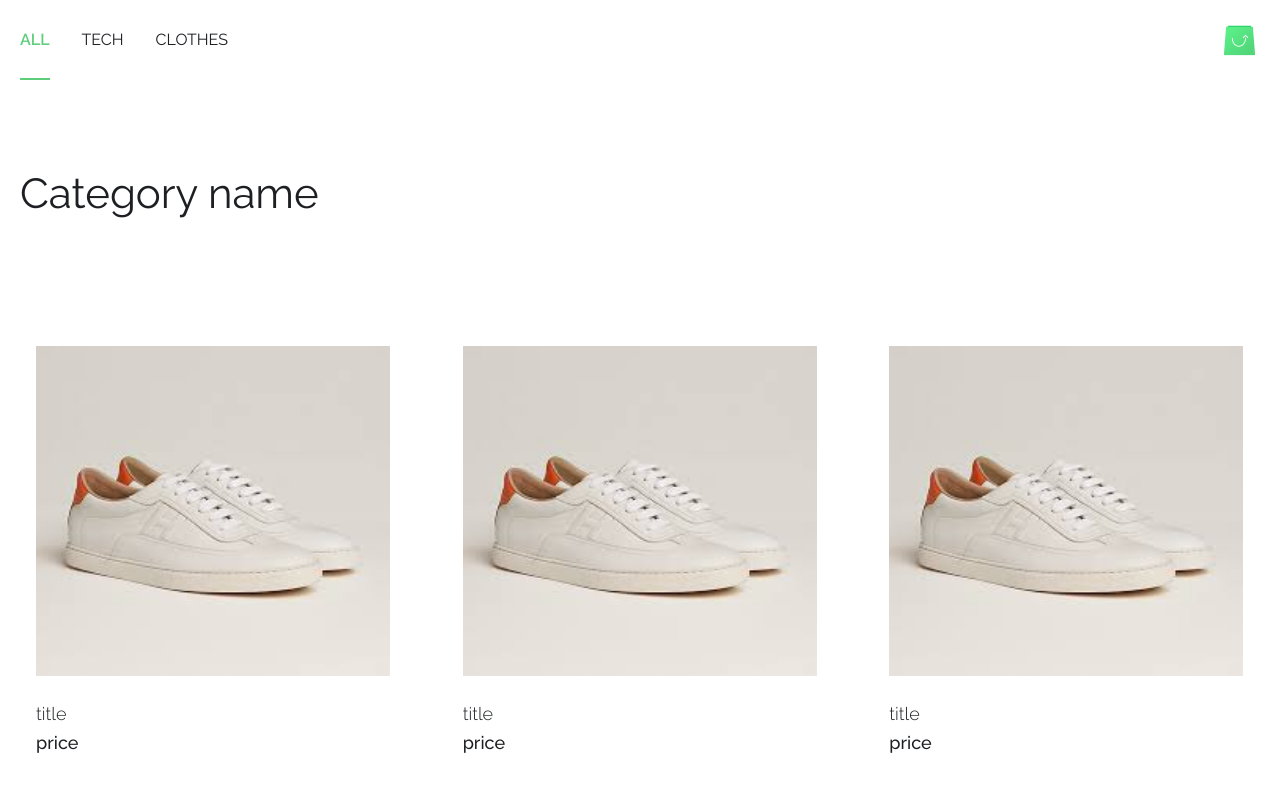
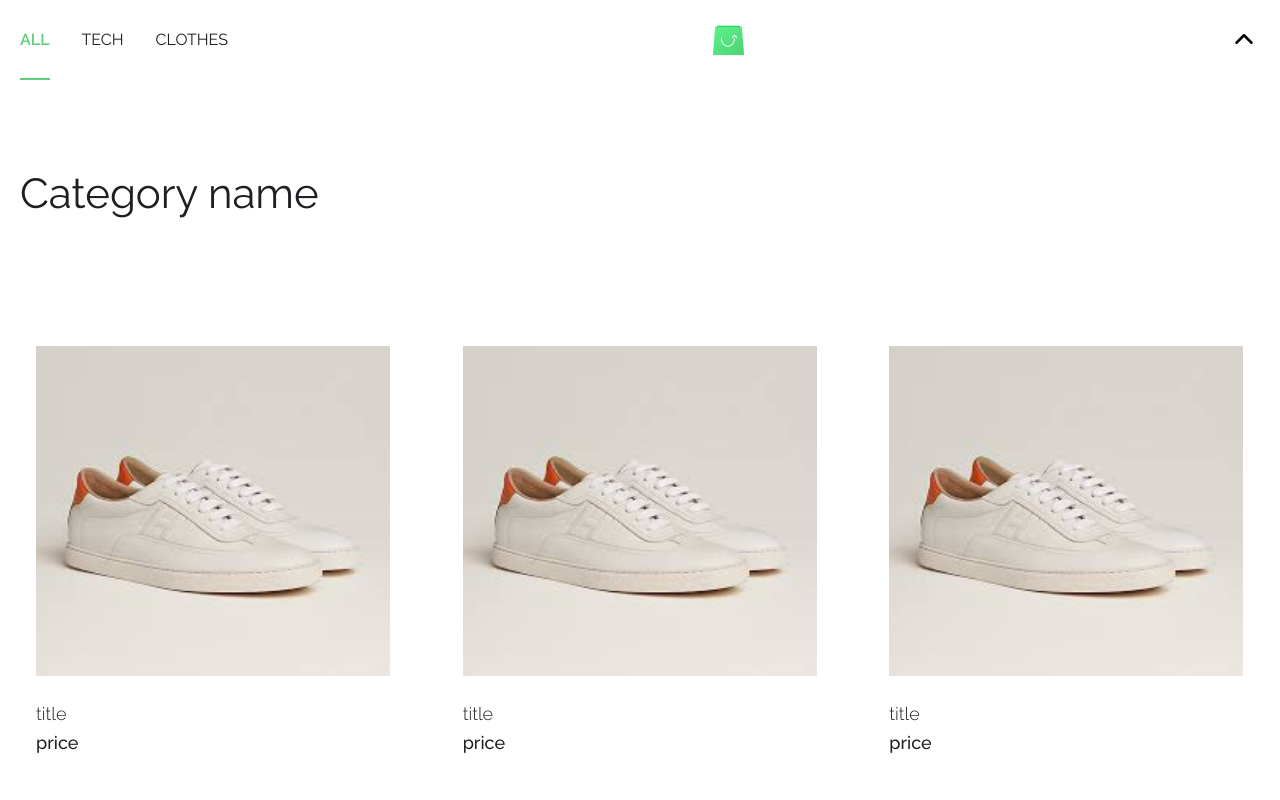
Before and after one commit to ProkoptsovD/prokoptsov-dmytro-entry-react-test-for-scandiweb, a React (Create React App) app: page / in a window 1280 px wide. Shown: the top 800 px of the page. Built offline with nearby package versions, Linux system fonts and the light colour scheme.

Commit message:
add actionbar

```diff
--- a/src/App.js
+++ b/src/App.js
@@ -1,4 +1,6 @@
 import './App.css';
+import Actionbar from './components/Actionbar/Actionbar.jsx';
+import CurrencySwitcher from './components/CurrencySwitcher/CurrencySwitcher.jsx';
 import Header from './components/Header/Header.jsx';
 import Logo from './components/Logo/Logo.jsx';
 import Navbar from './components/Navbar/Navbar.jsx';
@@ -6,6 +8,28 @@ import ProductCardsGrid from './components/ProductCardsGrid/ProductCardsGrid.jsx
 import CategoryPage from './pages/CategoryPage/CategoryPage.jsx';
 
 const cats = [{ name: 'all' }, { name: 'tech' }, { name: 'clothes' }];
+const currency = [
+	{
+		symbol: '$',
+		label: 'USD',
+	},
+	{
+		symbol: '£',
+		label: 'GBP',
+	},
+	{
+		symbol: 'A$',
+		label: 'AUD',
+	},
+	{
+		symbol: '¥',
+		label: 'JPY',
+	},
+	{
+		symbol: '₽',
+		label: 'RUB',
+	},
+];
 
 function App() {
 	return (
@@ -13,6 +37,11 @@ function App() {
 			<Header>
 				<Navbar cats={cats} />
 				<Logo />
+				<Actionbar>
+					<CurrencySwitcher currency={currency} />
+					{/* <CurrencySwitcher currency={currency} />
+					<CurrencySwitcher currency={currency} /> */}
+				</Actionbar>
 			</Header>
 			<main>
 				<CategoryPage>
--- /dev/null
+++ b/src/components/Actionbar/Actionbar.jsx
@@ -0,0 +1,41 @@
+import React from "react";
+import './Actionbar.scss';
+
+class Actionbar extends React.Component {
+    constructor(props) {
+        super(props);
+
+        this.props = props;
+        console.log(this.props);
+    }
+    renderChildren = (child) => {
+        let key = 0;
+
+        return (
+            <li
+                key={key++}
+                className={"action-bar__item"}
+            >
+                {child}
+            </li>
+        )
+    }
+
+    render() {
+        return (
+            <ul className="action-bar">
+                {
+                    this.props.children instanceof Array
+                        ? this.props.children.map(this.renderChildren)
+                        : <li
+                            className="action-bar__item"
+                        >
+                            {this.props.children}
+                        </li>
+                }
+            </ul>
+        )
+    }
+}
+
+export default Actionbar;
--- /dev/null
+++ b/src/components/Actionbar/Actionbar.scss
@@ -0,0 +1,5 @@
+.action-bar {
+    &__item {
+        position: relative;
+    }
+}
--- a/src/components/ButtonSvgOnly/ButtonSvgOnly.jsx
+++ b/src/components/ButtonSvgOnly/ButtonSvgOnly.jsx
@@ -5,6 +5,8 @@ import './ButtonSvgOnly.scss';
 class ButtonSvgOnly extends React.Component {
     constructor(props) {
         super(props);
+
+        this.props = props;
     }
 
     render() {
@@ -15,7 +17,7 @@ class ButtonSvgOnly extends React.Component {
             >
                 <svg>
                     <use
-                        href={icons + '#cart'}
+                        href={icons + `${this.props.icon || '#cart'}`}
                     ></use>
                 </svg>
             </button>
--- a/src/components/CurrencySwitcher/CurrencySwitcher.jsx
+++ b/src/components/CurrencySwitcher/CurrencySwitcher.jsx
@@ -0,0 +1,36 @@
+import React from "react";
+import icons from '../../icons/icons.svg';
+import ButtonSvgOnly from "../ButtonSvgOnly/ButtonSvgOnly";
+import './CurrencySwitcher.scss';
+
+class CurrencySwitcher extends React.Component {
+    constructor(props) {
+        super(props);
+
+        this.props = props;
+    }
+
+    renderCurrency = ({symbol, label}) => {
+        return (
+            <option
+                key={label}
+                value={label}
+                defaultValue={symbol === '$'}
+                className={"currency-switcher__option"}
+            >
+                {symbol}
+            </option>
+        )
+    }
+
+    render() {
+        return (
+                <ButtonSvgOnly
+                    className={"currency-switcher__btn"}
+                    icon={'#chevron'}
+                />
+        )
+    }
+}
+
+export default CurrencySwitcher;
--- a/src/components/Logo/Logo.jsx
+++ b/src/components/Logo/Logo.jsx
@@ -1,11 +1,15 @@
 import React from "react";
 import logo from '../../icons/logo.svg';
+import './Logo.scss';
 
 class Logo extends React.Component {
     render() {
         return (
             <>
-                <img src={logo} alt="Internet-store logo" />
+                <img
+                    className="logo"
+                    src={logo}
+                    alt="Internet-store logo" />
             </>
         )
     }
--- a/src/components/Logo/Logo.scss
+++ b/src/components/Logo/Logo.scss
@@ -0,0 +1,4 @@
+.logo {
+    width: 41px;
+    height: 41px;
+}
```
Also changed, not shown: src/components/CurrencySwitcher/CurrencySwitcher.scss (+12 -0 lines), src/icons/icons.svg.
